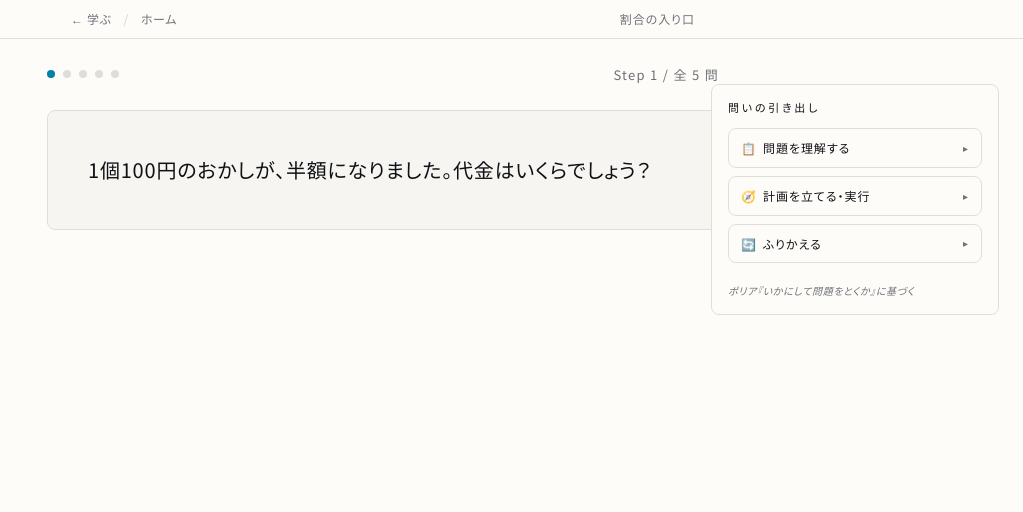
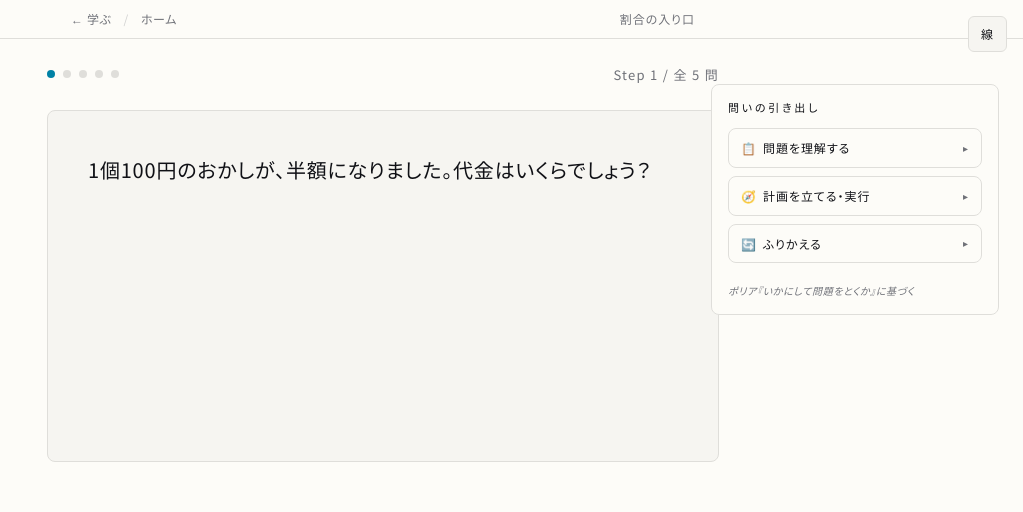
Before and after one commit to unknownthings-ed-patterns/ruisuishiki, a Next.js app in the folder frontend/: page /learn/play in a window 1280 px wide. Shown: the top 512 px of the page, without its empty margins (257-1280 px from the left). Built offline with nearby package versions, Linux system fonts and the light colour scheme.

Commit message:
Add full-screen ink overlay to learner play page

```diff
--- a/frontend/src/app/learn/play/page.tsx
+++ b/frontend/src/app/learn/play/page.tsx
@@ -29,6 +29,13 @@ type MyProblemRecord = {
   updatedAt: string;
 };
 
+type InkPoint = {
+  x: number;
+  y: number;
+};
+
+type InkStroke = InkPoint[];
+
 const MY_PROBLEM_OPTIONS: { kind: MyProblemKind; label: string }[] = [
   { kind: "similar", label: "にている問題（数をかえる）" },
   { kind: "inverse", label: "さかさま問題（きくものをかえる）" },
@@ -44,6 +51,125 @@ const MY_PROBLEM_OPTIONS: { kind: MyProblemKind; label: string }[] = [
  */
 function displayAnswer(step: LearnerStep): string {
   return step.answerDisplay ?? `${step.answer}${step.unit}`;
+}
+
+function ProblemInkLayer({ resetKey }: { resetKey: string }) {
+  const svgRef = useRef<SVGSVGElement>(null);
+  const [enabled, setEnabled] = useState(false);
+  const [strokes, setStrokes] = useState<InkStroke[]>([]);
+  const [activeStroke, setActiveStroke] = useState<InkStroke | null>(null);
+
+  useEffect(() => {
+    setEnabled(false);
+    setStrokes([]);
+    setActiveStroke(null);
+  }, [resetKey]);
+
+  function pointFromEvent(e: React.PointerEvent<SVGSVGElement>): InkPoint | null {
+    const rect = svgRef.current?.getBoundingClientRect();
+    if (!rect || rect.width === 0 || rect.height === 0) return null;
+    return {
+      x: Math.min(100, Math.max(0, ((e.clientX - rect.left) / rect.width) * 100)),
+      y: Math.min(100, Math.max(0, ((e.clientY - rect.top) / rect.height) * 100)),
+    };
+  }
+
+  function inkPath(points: InkStroke): string {
+    return points
+      .map((point, index) => {
+        const command = index === 0 ? "M" : "L";
+        return `${command} ${point.x.toFixed(2)} ${point.y.toFixed(2)}`;
+      })
+      .join(" ");
+  }
+
+  function handlePointerDown(e: React.PointerEvent<SVGSVGElement>) {
+    if (!enabled) return;
+    const point = pointFromEvent(e);
+    if (!point) return;
+    e.preventDefault();
+    e.currentTarget.setPointerCapture(e.pointerId);
+    setActiveStroke([point]);
+  }
+
+  function handlePointerMove(e: React.PointerEvent<SVGSVGElement>) {
+    if (!enabled || !activeStroke) return;
+    const point = pointFromEvent(e);
+    if (!point) return;
+    e.preventDefault();
+    setActiveStroke((current) => (current ? [...current, point] : current));
+  }
+
+  function finishStroke() {
+    if (!activeStroke || activeStroke.length === 0) return;
+    setStrokes((previous) => [...previous, activeStroke]);
+    setActiveStroke(null);
+  }
+
+  const hasInk = strokes.length > 0 || activeStroke !== null;
+
+  return (
+    <>
+      <div className="fixed right-4 top-4 z-50 flex items-center gap-1 print:hidden">
+        <button
+          type="button"
+          aria-pressed={enabled}
+          onClick={() => setEnabled((current) => !current)}
+          className="inline-flex h-9 min-w-9 items-center justify-center rounded-md border px-3 transition-colors"
+          style={{
+            borderColor: enabled ? "var(--foreground)" : "var(--border)",
+            background: enabled ? "var(--foreground)" : "var(--surface)",
+            color: enabled ? "var(--background)" : "var(--foreground)",
+            fontSize: "12px",
+            letterSpacing: "0.08em",
+          }}
+        >
+          線
+        </button>
+        {hasInk && (
+          <button
+            type="button"
+            onClick={() => {
+              setStrokes([]);
+              setActiveStroke(null);
+            }}
+            className="inline-flex h-9 min-w-9 items-center justify-center rounded-md border border-border bg-surface px-3 text-muted transition-colors hover:text-foreground hover:border-foreground/30"
+            style={{ fontSize: "12px", letterSpacing: "0.08em" }}
+          >
+            消す
+          </button>
+        )}
+      </div>
+
+      <svg
+        ref={svgRef}
+        className="fixed inset-0 z-40 h-screen w-screen touch-none print:hidden"
+        viewBox="0 0 100 100"
+        preserveAspectRatio="none"
+        aria-hidden
+        style={{ pointerEvents: enabled ? "auto" : "none" }}
+        onPointerDown={handlePointerDown}
+        onPointerMove={handlePointerMove}
+        onPointerUp={finishStroke}
+        onPointerCancel={finishStroke}
+      >
+        {[...strokes, ...(activeStroke ? [activeStroke] : [])].map(
+          (stroke, index) => (
+            <path
+              key={index}
+              d={inkPath(stroke)}
+              fill="none"
+              stroke="var(--foreground)"
+              strokeLinecap="round"
+              strokeLinejoin="round"
+              strokeWidth={2.2}
+              vectorEffect="non-scaling-stroke"
+            />
+          ),
+        )}
+      </svg>
+    </>
+  );
 }
 
 export default function Play() {
@@ -714,8 +840,9 @@ export default function Play() {
           {/* 問題文（mid-series で公式の景色を読んでいる時は隠す） */}
           {!showingDerivation && (
             <section
-              className="p-6 sm:p-10 rounded-lg border border-border transition-colors duration-500"
+              className="relative overflow-hidden p-6 sm:p-10 rounded-lg border border-border transition-colors duration-500"
               style={{
+                minHeight: "clamp(300px, 44vh, 460px)",
                 background:
                   status === "correct" ? "color-mix(in oklch, var(--surface) 70%, var(--accent-warm) 30%)" : "var(--surface)",
               }}
@@ -737,6 +864,7 @@ export default function Play() {
                   <MathBody text={step.figureMarker} />
                 </div>
               )}
+              <ProblemInkLayer resetKey={`${series.id}:${step.id}`} />
             </section>
           )}
 
```
